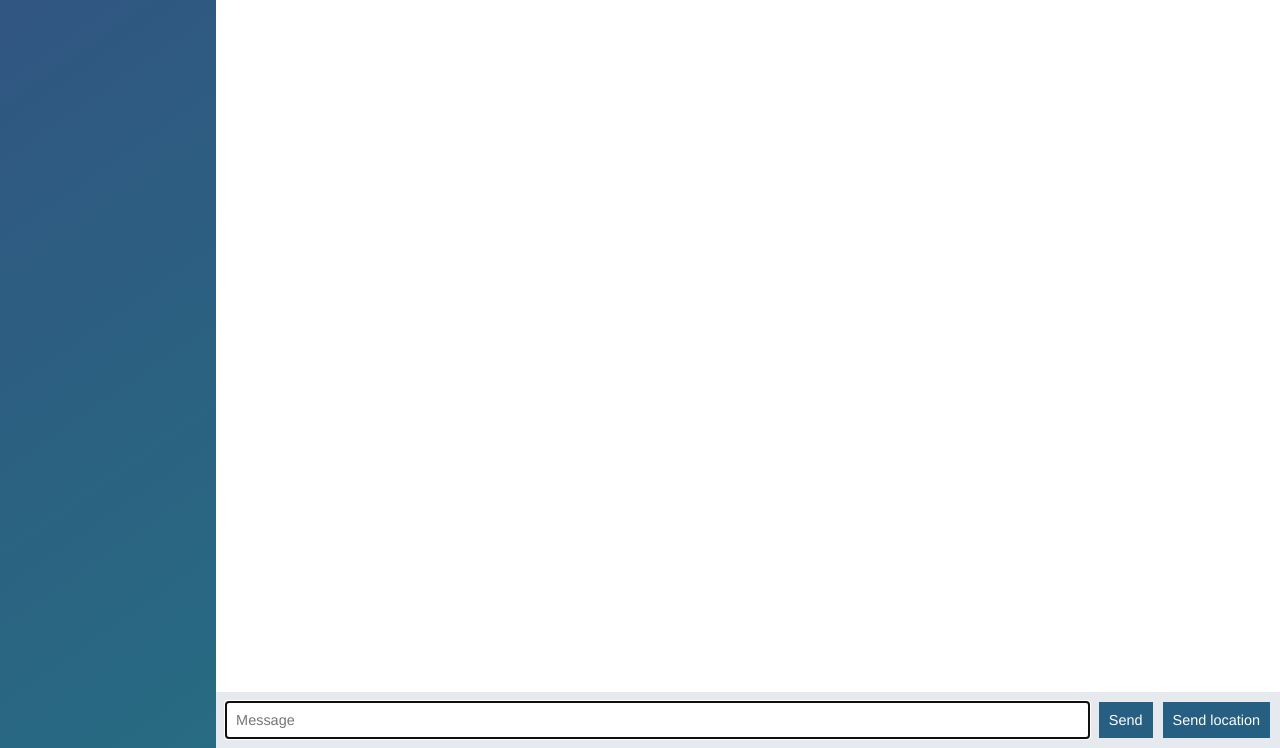
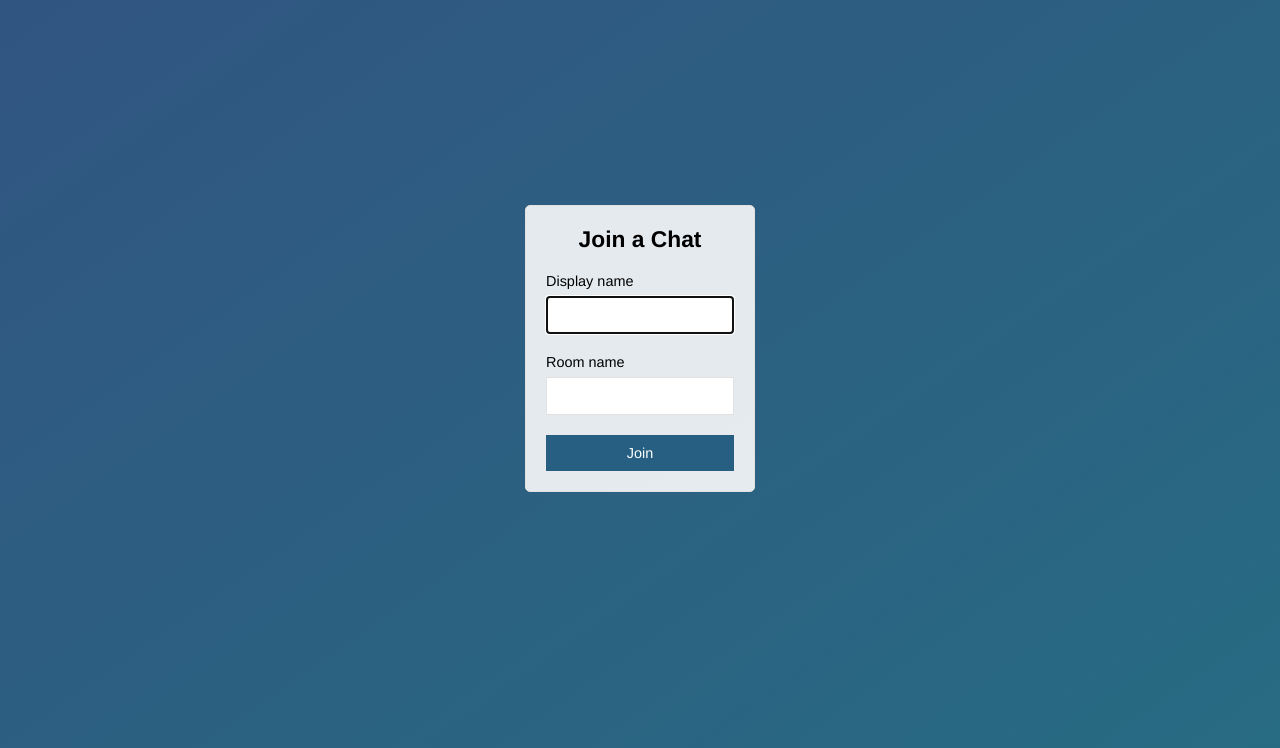
Before and after one commit to gabogoses/gabchat, a website: page public/index.html in a window 1280 px wide. Shown: the part 52-800 px from the top of the page. Drawn offline with nearby package versions, Linux system fonts and the light colour scheme; no server answers.

Commit message:
Add join page

```diff
--- a/public/index.html
+++ b/public/index.html
@@ -5,62 +5,28 @@
     <meta name="viewport" content="width=device-width, initial-scale=1.0" />
     <meta http-equiv="X-UA-Compatible" content="ie=edge" />
     <link rel="stylesheet" href="/css/styles.css"=>
-    <title>GabChat 💬</title>
+    <title>Join | GabChat</title>
   </head>
-  <body class="chat">
-    <div class="chat__sidebar">
-      <h3>GabChat</h3>
-      <div id="users"></div>
+  <body class="centered-form">
+    <div class="centered-form__form">
+      <form action="/chat.html">
+        <div class="form-field">
+          <h3>Join a Chat</h3>
+        </div>
+        <div class="form-field">
+          <label>Display name</label>
+          <input type="text" name="name" autofocus />
+        </div>
+        <div class="form-field">
+          <label>Room name</label>
+          <input type="text" name="room" />
+        </div>
+        <div class="form-field">
+          <button>Join</button>
+        </div>
+      </form>
     </div>
 
-    <div class="chat__main">
-      <ol id="messages" class="chat__messages"></ol>
-
-      <div class="chat__footer">
-        <form id="message-form">
-          <input
-            name="message"
-            type="text"
-            placeholder="Message"
-            autofocus
-            autocomplete="off"
-          />
-          <button>Send</button>
-        </form>
-        <button id="send-location">Send location</button>
-      </div>
-    </div>
-
-    <script id="message-template" type="text/template">
-      <li class="message">
-        <div class="message__title">
-          <h4>{{from}}</h4>
-          <span>{{createdAt}}</span>
-        </div>
-        <div class="message__body">
-          <p>{{text}}</p>
-        </div>
-      </li>
-    </script>
-
-    <script id="location-message-template" type="text/template">
-      <li class="message">
-        <div class="message__title">
-          <h4>{{from}}</h4>
-          <span>{{createdAt}}</span>
-        </div>
-        <div class="message__body">
-          <p>
-            <a href="{{url}}" targer="_blank">My current location</a>
-          </p>
-        </div>
-      </li>
-    </script>
-
-    <script src="/socket.io/socket.io.js"></script>
-    <script src="/js/libs/jquery-3.3.1.min.js"></script>
-    <script src="/js/libs/moment.js"></script>
-    <script src="/js/libs/mustache.js"></script>
-    <script src="/js/index.js"></script>
+    <script src="" async defer></script>
   </body>
 </html>
```
Also changed, not shown: public/chat.html (added, +66 -0 lines), public/js/chat.js (renamed from public/js/index.js).
